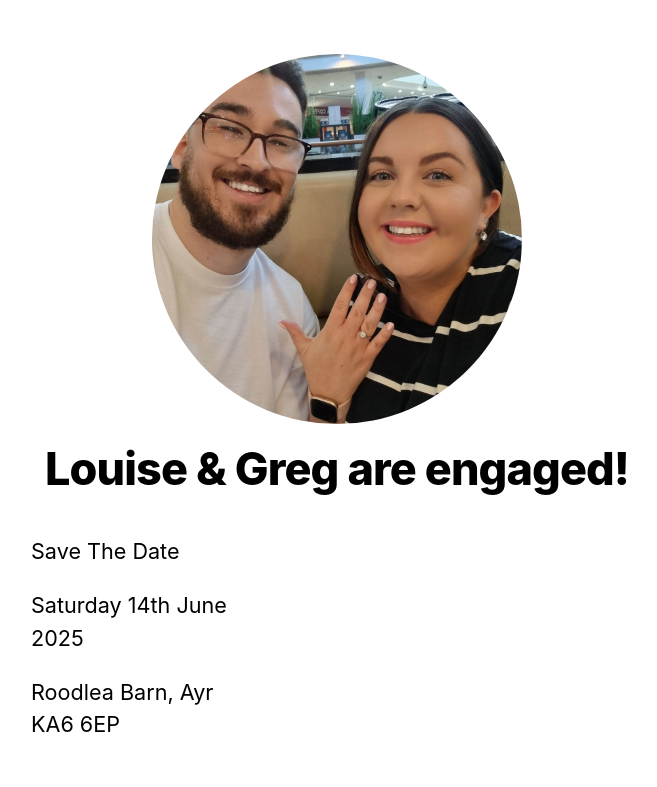
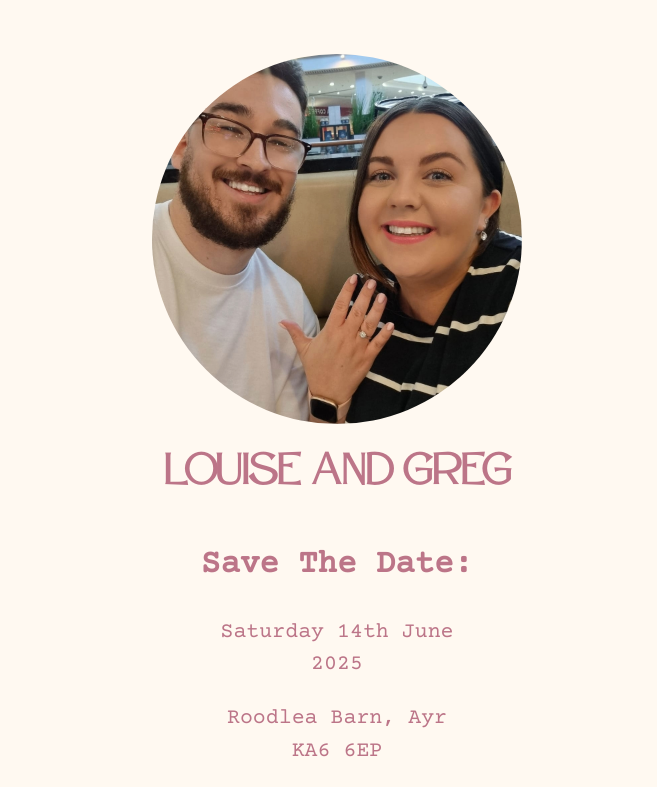
Before and after one commit to procrastian/wedding-RSVP-site, a Next.js app: page / in a window 1280 px wide. Shown: the top 787 px of the page, without its empty margins (303-960 px from the left). Built offline with nearby package versions, Linux system fonts and the light colour scheme.

Commit message:
custom fonts added

```diff
--- a/components/layout.js
+++ b/components/layout.js
@@ -4,8 +4,8 @@ import styles from './layout.module.css';
 import utilStyles from '../styles/utils.module.css';
 import Link from 'next/link';
 
-const name = 'Louise & Greg are engaged!';
-export const siteTitle = 'Next.js Sample Website';
+const name = 'LOUISE and GREG';
+export const siteTitle = 'Louise & Greg Wedding';
 
 export default function Layout({ children, home }) {
   return (
@@ -14,7 +14,7 @@ export default function Layout({ children, home }) {
         <link rel="icon" href="/favicon.ico" />
         <meta
           name="description"
-          content="Learn how to build a personal website using Next.js"
+          content="Louise and Greg are getting married!"
         />
         <meta
           property="og:image"
@@ -34,7 +34,7 @@ export default function Layout({ children, home }) {
               height={1109 / 3}
               width={1109 / 3}
               className={utilStyles.borderCircle}
-              alt="Greg & Louise are engaged!"
+              alt="Louise and Greg are engaged!"
             />
             <h1 className={utilStyles.heading2Xl}>{name}</h1>
           </>
--- a/pages/index.js
+++ b/pages/index.js
@@ -18,9 +18,20 @@ export default function Home({ allPostsData }) {
     <Layout home>
       <Head>
         <title>{siteTitle}</title>
+        <link rel="preconnect" href="https://fonts.googleapis.com"></link>
+        <link
+          rel="preconnect"
+          href="https://fonts.gstatic.com"
+          crossorigin
+        ></link>
+        <link
+          href="https://fonts.googleapis.com/css2?family=Courier+Prime&family=Dancing+Script&display=swap"
+          rel="stylesheet"
+        ></link>
       </Head>
       <section className={utilStyles.headingMd}>
-        <p>Save The Date</p>
+        <div className="saveDate">
+          <h2>Save The Date:</h2>
           <p>
             Saturday 14th June
             <br></br>
@@ -31,6 +42,7 @@ export default function Home({ allPostsData }) {
             <br></br>
             KA6 6EP
           </p>
+        </div>
       </section>
       <section className={`${utilStyles.headingMd} ${utilStyles.padding1px}`}>
         <h2 className={utilStyles.headingLg}>Blog</h2>
--- a/styles/Home.module.css
+++ b/styles/Home.module.css
@@ -78,6 +78,7 @@
   margin: 0;
   font-size: 1.25rem;
   line-height: 1.5;
+
 }
 
 .logo {
@@ -90,3 +91,7 @@
     flex-direction: column;
   }
 }
+
+.saveDate > p {
+  text-align: center;
+}
--- a/styles/global.css
+++ b/styles/global.css
@@ -2,10 +2,20 @@ html,
 body {
   padding: 0;
   margin: 0;
-  font-family: -apple-system, BlinkMacSystemFont, Segoe UI, Roboto, Oxygen, Ubuntu,
-    Cantarell, Fira Sans, Droid Sans, Helvetica Neue, sans-serif;
+  /* font-family: -apple-system, BlinkMacSystemFont, Segoe UI, Roboto, Oxygen, Ubuntu,
+    Cantarell, Fira Sans, Droid Sans, Helvetica Neue, sans-serif; */
+    font-family: 'Courier Prime', monospace;
     line-height: 1.6;
     font-size: 18px;
+    color: #BC7588;
+    background-color: #FFF9F1;
+  }
+
+  @font-face {
+    font-family: 'Atteron';
+    src: url('../public/asset/Atteron.ttf');
+    font-weight: 400;
+    font-style: normal;
   }
 
   * {
@@ -25,3 +35,12 @@ img {
     max-width: 100%;
     display: block;
   }
+
+  h1 {
+    text-align: center;
+    font-family: 'Atteron'
+}
+
+.saveDate {
+  text-align: center;
+}
```
Also changed, not shown: public/asset/Atteron.ttf (added). Lines whose indentation alone changed are shown as unchanged.
